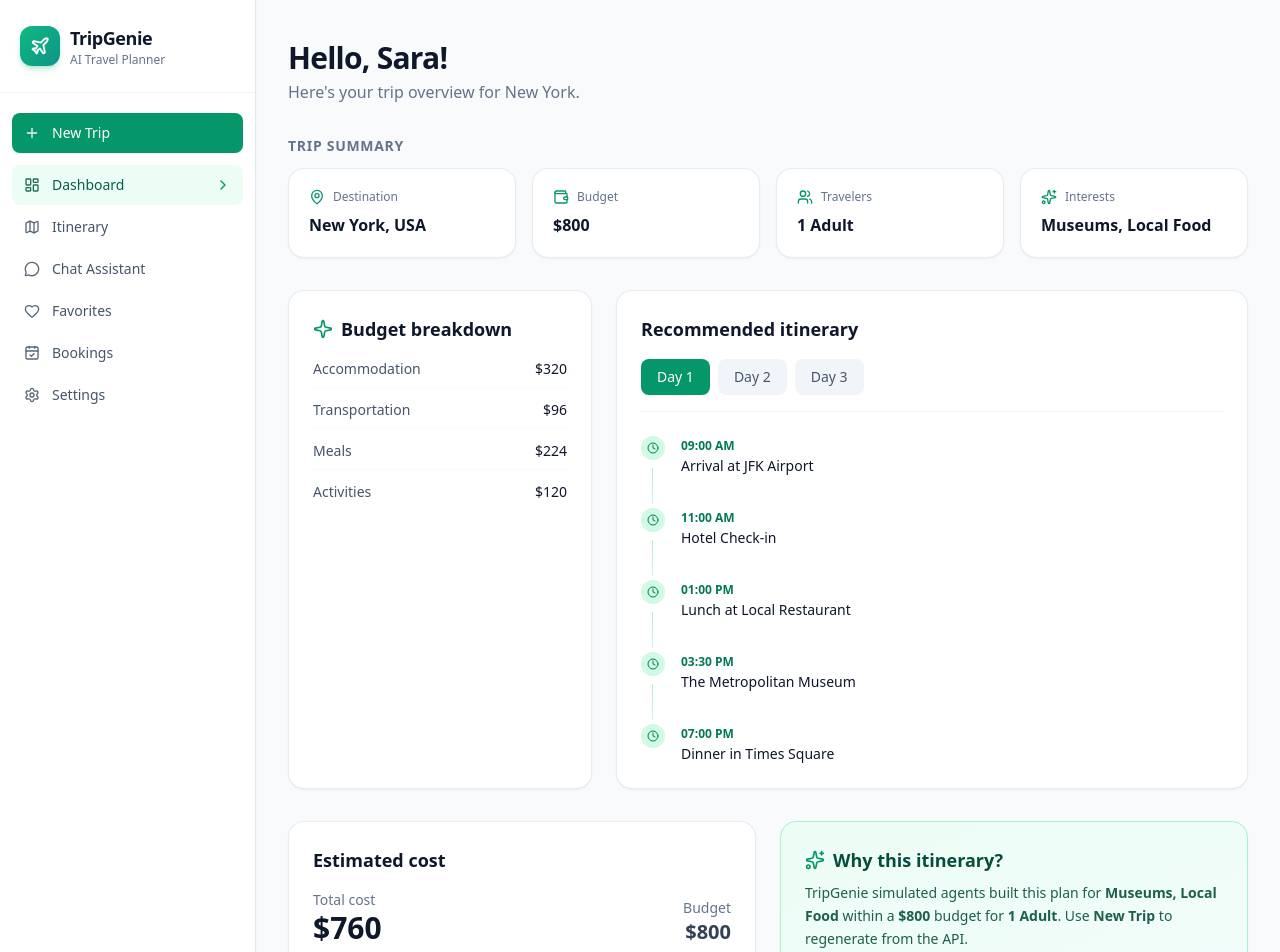
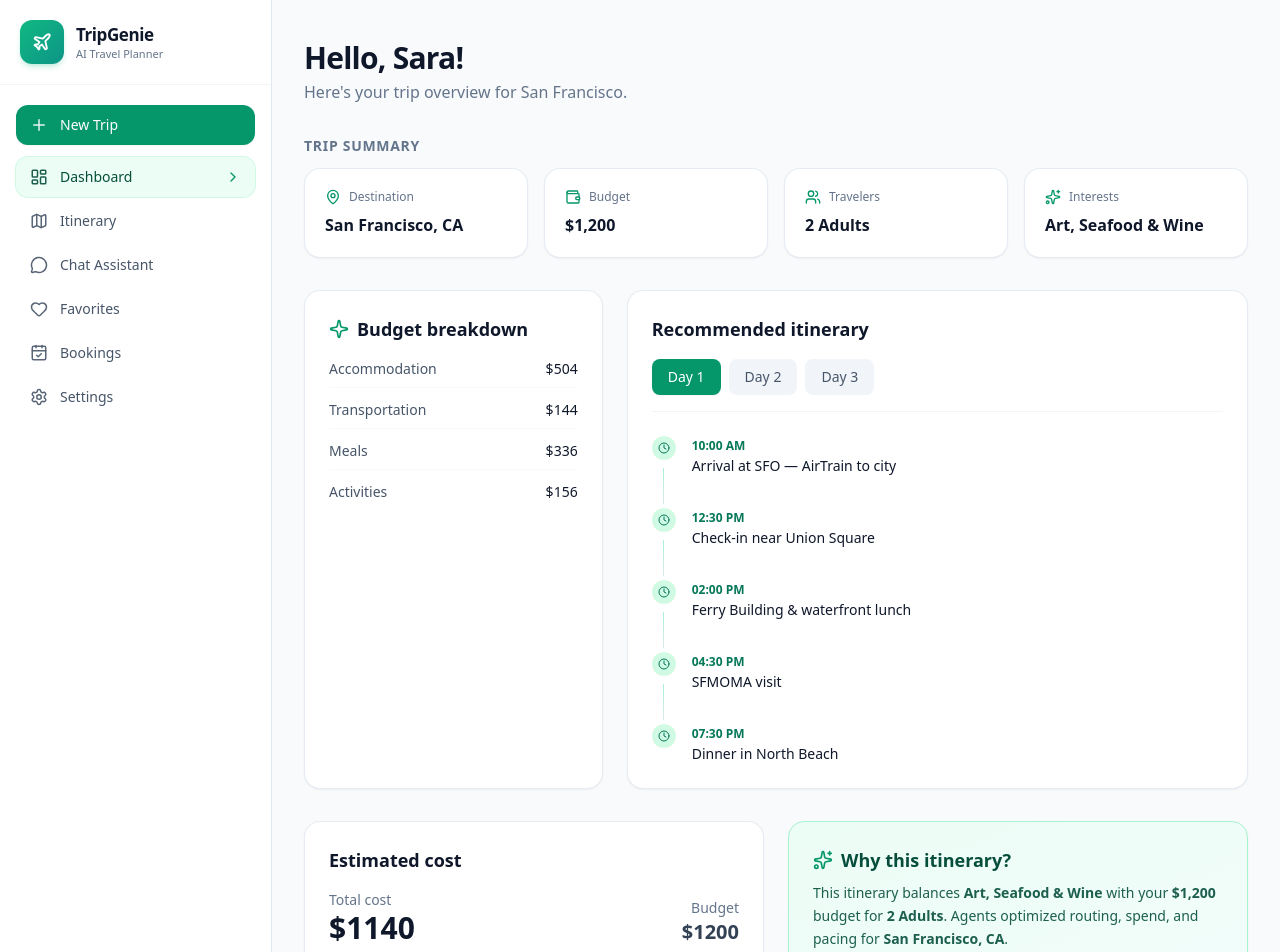
Before and after one commit to verkiyani/tripgenie-agentic-ai-travel-planner, a React app in the folder frontend/: page / in a window 1280 px wide. Shown: the top 952 px of the page. Built offline with nearby package versions, Linux system fonts and the light colour scheme; the HTML template or start-up script is replaced by a standard one.

Commit message:
Polish dashboard UI and improve agent activity design

```diff
--- a/frontend/src/App.jsx
+++ b/frontend/src/App.jsx
@@ -36,50 +36,50 @@ const NAV_ITEMS = [
 ]
 
 const DEFAULT_FORM = {
-  destination: 'New York, USA',
-  budget: 800,
-  travelers: '1 Adult',
-  interests: 'Museums, Local Food',
+  destination: 'San Francisco, CA',
+  budget: 1200,
+  travelers: '2 Adults',
+  interests: 'Art, Seafood & Wine',
 }
 
-/** Static demo until the user generates a trip via the API */
+/** Sample plan shown before the first API generate */
 const INITIAL_PLAN = {
   trip_summary: {
-    destination: 'New York, USA',
-    budget: 800,
-    travelers: '1 Adult',
-    interests: 'Museums, Local Food',
+    destination: 'San Francisco, CA',
+    budget: 1200,
+    travelers: '2 Adults',
+    interests: 'Art, Seafood & Wine',
   },
   itinerary: {
     'Day 1': [
-      { time: '09:00 AM', title: 'Arrival at JFK Airport' },
-      { time: '11:00 AM', title: 'Hotel Check-in' },
-      { time: '01:00 PM', title: 'Lunch at Local Restaurant' },
-      { time: '03:30 PM', title: 'The Metropolitan Museum' },
-      { time: '07:00 PM', title: 'Dinner in Times Square' },
+      { time: '10:00 AM', title: 'Arrival at SFO — AirTrain to city' },
+      { time: '12:30 PM', title: 'Check-in near Union Square' },
+      { time: '02:00 PM', title: 'Ferry Building & waterfront lunch' },
+      { time: '04:30 PM', title: 'SFMOMA visit' },
+      { time: '07:30 PM', title: 'Dinner in North Beach' },
     ],
     'Day 2': [
-      { time: '09:30 AM', title: 'Central Park Walk' },
-      { time: '12:00 PM', title: 'Lunch in Greenwich Village' },
-      { time: '02:00 PM', title: 'MoMA Visit' },
-      { time: '06:30 PM', title: 'Evening in Midtown' },
+      { time: '09:00 AM', title: 'Golden Gate Bridge viewpoints' },
+      { time: '12:00 PM', title: 'Seafood lunch at Fisherman\'s Wharf' },
+      { time: '03:00 PM', title: 'Exploratorium or Alcatraz cruise' },
+      { time: '07:00 PM', title: 'Sunset at Lands End' },
     ],
     'Day 3': [
-      { time: '10:00 AM', title: 'Brooklyn Bridge & DUMBO' },
-      { time: '01:00 PM', title: 'Local Food Tour' },
-      { time: '04:00 PM', title: 'Statue of Liberty Ferry' },
-      { time: '08:00 PM', title: 'Dinner — Little Italy' },
+      { time: '10:00 AM', title: 'Mission District murals & café' },
+      { time: '01:00 PM', title: 'Wine tasting — Sonoma day trip (optional)' },
+      { time: '05:00 PM', title: 'Hotel check-out' },
+      { time: '08:00 PM', title: 'Departure from SFO' },
     ],
   },
   budget_breakdown: {
-    budget: 800,
-    total_cost: 760,
-    remaining: 40,
+    budget: 1200,
+    total_cost: 1140,
+    remaining: 60,
     items: [
-      { category: 'Accommodation', amount: 320 },
-      { category: 'Transportation', amount: 96 },
-      { category: 'Meals', amount: 224 },
-      { category: 'Activities', amount: 120 },
+      { category: 'Accommodation', amount: 504 },
+      { category: 'Transportation', amount: 144 },
+      { category: 'Meals', amount: 336 },
+      { category: 'Activities', amount: 156 },
     ],
   },
   agent_steps: [],
@@ -88,32 +88,35 @@ const INITIAL_PLAN = {
 /** Single simulated booking block from API mock_confirmations */
 function BookingBlock({ title, icon: Icon, booking }) {
   if (!booking) return null
-  const statusClass =
-    booking.status === 'confirmed'
-      ? 'bg-emerald-100 text-emerald-800'
-      : 'bg-slate-100 text-slate-700'
+  const confirmed = booking.status === 'confirmed'
 
   return (
-    <div className="rounded-xl border border-slate-100 bg-slate-50/60 p-4">
-      <div className="flex items-center gap-2 mb-3">
-        <div className="flex h-8 w-8 items-center justify-center rounded-lg bg-white border border-slate-100 text-emerald-600">
-          <Icon className="h-4 w-4" />
+    <div className="rounded-xl border border-slate-200/90 bg-white p-5 shadow-sm hover:shadow-md transition-shadow h-full flex flex-col">
+      <div className="flex items-start gap-3 mb-4 pb-3 border-b border-slate-100">
+        <div className="flex h-10 w-10 shrink-0 items-center justify-center rounded-xl bg-gradient-to-br from-emerald-50 to-teal-50 text-emerald-700 ring-1 ring-emerald-100">
+          <Icon className="h-5 w-5" strokeWidth={2} />
         </div>
-        <span className="text-sm font-semibold text-slate-900">{title}</span>
+        <div className="min-w-0">
+          <p className="text-xs font-semibold uppercase tracking-wide text-slate-500">{title}</p>
+          <p className="text-sm font-semibold text-slate-900 mt-0.5 leading-snug">{booking.provider_name}</p>
         </div>
-      <dl className="space-y-2 text-sm">
+      </div>
+      <dl className="space-y-3 text-sm flex-1">
         <div>
-          <dt className="text-xs font-medium text-slate-500">Provider</dt>
-          <dd className="text-slate-900">{booking.provider_name}</dd>
+          <dt className="text-[11px] font-semibold uppercase tracking-wide text-slate-400">Confirmation ID</dt>
+          <dd className="font-mono text-xs text-slate-800 break-all mt-1 bg-slate-50 rounded-md px-2 py-1.5 border border-slate-100">
+            {booking.confirmation_id}
+          </dd>
         </div>
         <div>
-          <dt className="text-xs font-medium text-slate-500">Confirmation ID</dt>
-          <dd className="font-mono text-xs text-slate-800 break-all">{booking.confirmation_id}</dd>
-        </div>
-        <div>
-          <dt className="text-xs font-medium text-slate-500">Status</dt>
-          <dd>
-            <span className={`inline-block mt-0.5 text-xs font-medium px-2.5 py-0.5 rounded-full capitalize ${statusClass}`}>
+          <dt className="text-[11px] font-semibold uppercase tracking-wide text-slate-400">Status</dt>
+          <dd className="mt-1">
+            <span
+              className={`inline-flex items-center gap-1.5 text-xs font-semibold px-2.5 py-1 rounded-full capitalize ${
+                confirmed ? 'bg-emerald-100 text-emerald-800' : 'bg-slate-100 text-slate-700'
+              }`}
+            >
+              {confirmed && <CheckCircle2 className="h-3.5 w-3.5" />}
               {booking.status}
             </span>
           </dd>
@@ -293,49 +296,52 @@ function App() {
         setForm={setForm}
       />
 
-      <aside className="hidden lg:flex w-64 flex-col border-r border-slate-200 bg-white shadow-sm">
-        <div className="flex items-center gap-2.5 px-5 py-6 border-b border-slate-100">
-          <div className="flex h-10 w-10 items-center justify-center rounded-xl bg-gradient-to-br from-emerald-500 to-teal-600 text-white shadow-md shadow-emerald-500/25">
+      <aside className="hidden lg:flex w-[17rem] shrink-0 flex-col border-r border-slate-200 bg-white">
+        <div className="flex items-center gap-3 px-5 py-5 border-b border-slate-100">
+          <div className="flex h-11 w-11 shrink-0 items-center justify-center rounded-xl bg-gradient-to-br from-emerald-500 to-teal-600 text-white shadow-md shadow-emerald-500/20">
             <Plane className="h-5 w-5" strokeWidth={2.25} />
           </div>
-          <div>
-            <p className="text-lg font-bold tracking-tight text-slate-900">TripGenie</p>
-            <p className="text-xs text-slate-500">AI Travel Planner</p>
+          <div className="min-w-0 leading-tight">
+            <p className="text-[17px] font-bold tracking-tight text-slate-900">TripGenie</p>
+            <p className="text-[11px] font-medium text-slate-500 mt-0.5">AI Travel Planner</p>
           </div>
         </div>
 
-        <nav className="flex-1 px-3 py-4 space-y-0.5">
+        <nav className="flex-1 px-4 py-5 flex flex-col gap-1">
           {NAV_ITEMS.map(({ id, label, icon: Icon, highlight, active }) => (
             <button
               key={id}
               type="button"
               onClick={id === 'new-trip' ? () => setModalOpen(true) : undefined}
-              className={`w-full flex items-center gap-3 rounded-lg px-3 py-2.5 text-sm font-medium transition-colors ${
+              className={`w-full flex items-center gap-3 rounded-xl px-3.5 py-2.5 text-sm font-medium transition-all duration-150 ${
                 highlight
-                  ? 'mt-1 mb-3 bg-emerald-600 text-white hover:bg-emerald-700 shadow-sm'
+                  ? 'mb-2 bg-emerald-600 text-white shadow-sm hover:bg-emerald-700 hover:shadow'
                   : active
-                    ? 'bg-emerald-50 text-emerald-800'
-                    : 'text-slate-600 hover:bg-slate-100 hover:text-slate-900'
+                    ? 'bg-emerald-50 text-emerald-900 ring-1 ring-emerald-100'
+                    : 'text-slate-600 hover:bg-slate-50 hover:text-slate-900'
               }`}
             >
-              <Icon className="h-4 w-4 shrink-0 opacity-90" size={18} />
-              {label}
-              {active && !highlight && <ChevronRight className="ml-auto h-4 w-4 text-emerald-600" />}
+              <Icon className="h-[18px] w-[18px] shrink-0 opacity-90" />
+              <span className="truncate">{label}</span>
+              {active && !highlight && <ChevronRight className="ml-auto h-4 w-4 text-emerald-600 shrink-0" />}
             </button>
           ))}
         </nav>
 
-        <div className="px-4 py-4 border-t border-slate-100">
-          <p className="text-xs text-slate-400 text-center">Connected to FastAPI</p>
+        <div className="px-5 py-4 border-t border-slate-100">
+          <p className="text-[11px] text-slate-400 text-center font-medium">Capstone demo · Agentic planning</p>
         </div>
       </aside>
 
-      <div className="lg:hidden fixed top-0 left-0 right-0 z-20 flex items-center justify-between px-4 py-3 bg-white border-b border-slate-200 shadow-sm">
-        <div className="flex items-center gap-2">
-          <div className="flex h-9 w-9 items-center justify-center rounded-lg bg-gradient-to-br from-emerald-500 to-teal-600 text-white">
-            <Plane className="h-4 w-4" />
+      <div className="lg:hidden fixed top-0 left-0 right-0 z-20 flex items-center justify-between px-4 py-3 bg-white/95 backdrop-blur border-b border-slate-200 shadow-sm">
+        <div className="flex items-center gap-2.5">
+          <div className="flex h-9 w-9 shrink-0 items-center justify-center rounded-lg bg-gradient-to-br from-emerald-500 to-teal-600 text-white">
+            <Plane className="h-4 w-4" strokeWidth={2.25} />
           </div>
-          <span className="font-bold text-slate-900">TripGenie</span>
+          <div className="leading-tight">
+            <span className="font-bold text-slate-900 text-sm">TripGenie</span>
+            <p className="text-[10px] text-slate-500 font-medium">Travel Planner</p>
+          </div>
         </div>
         <button
           type="button"
@@ -389,40 +395,56 @@ function App() {
 
           {agentSteps.length > 0 && (
             <section className="rounded-2xl border border-slate-200/80 bg-white p-6 shadow-sm">
-              <h2 className="text-lg font-semibold text-slate-900 mb-4 flex items-center gap-2">
+              <h2 className="text-lg font-semibold text-slate-900 mb-1 flex items-center gap-2">
                 <Bot className="h-5 w-5 text-emerald-600" />
                 Agent Activity
               </h2>
-              <ul className="space-y-3">
-                {agentSteps.map((step, idx) => (
+              <p className="text-sm text-slate-500 mb-5">Simulated multi-agent pipeline for this trip plan.</p>
+              <ul className="space-y-4">
+                {agentSteps.map((step, idx) => {
+                  const done = step.status === 'completed'
+                  return (
                     <li
                       key={`${step.agent}-${idx}`}
-                    className="flex gap-3 rounded-lg border border-slate-100 bg-slate-50/60 px-4 py-3 text-sm"
+                      className="flex gap-3.5 rounded-xl border border-slate-100 bg-slate-50/50 px-4 py-3.5 text-sm shadow-sm"
                     >
-                    <CheckCircle2 className="h-5 w-5 text-emerald-600 shrink-0" />
+                      <CheckCircle2
+                        className={`h-5 w-5 shrink-0 mt-0.5 ${done ? 'text-emerald-600' : 'text-slate-300'}`}
+                      />
                       <div className="min-w-0 flex-1">
+                        <div className="flex flex-wrap items-center gap-2">
                           <p className="font-semibold text-slate-900">{step.agent}</p>
-                      <p className="text-xs text-slate-500 mt-0.5 capitalize">Status: {step.status}</p>
+                          <span
+                            className={`inline-flex items-center text-[11px] font-semibold px-2 py-0.5 rounded-full capitalize ${
+                              done
+                                ? 'bg-emerald-100 text-emerald-800'
+                                : 'bg-amber-50 text-amber-800'
+                            }`}
+                          >
+                            {step.status}
+                          </span>
+                        </div>
                         {step.message ? (
-                        <p className="text-sm text-slate-600 mt-1 leading-relaxed">{step.message}</p>
+                          <p className="text-sm text-slate-600 mt-2 leading-relaxed">{step.message}</p>
                         ) : null}
                       </div>
                     </li>
-                ))}
+                  )
+                })}
               </ul>
             </section>
           )}
 
           {plan.mock_confirmations && (
             <section className="rounded-2xl border border-slate-200/80 bg-white p-6 shadow-sm">
-              <h2 className="text-lg font-semibold text-slate-900 mb-4 flex items-center gap-2">
+              <h2 className="text-lg font-semibold text-slate-900 mb-1 flex items-center gap-2">
                 <CalendarCheck className="h-5 w-5 text-emerald-600" />
                 Booking summary
               </h2>
-              <p className="text-sm text-slate-500 mb-4">
-                Simulated holds from the trip generation API — not real reservations.
+              <p className="text-sm text-slate-500 mb-5">
+                Simulated confirmations for hotel, flight, and local transportation.
               </p>
-              <div className="grid grid-cols-1 md:grid-cols-3 gap-4">
+              <div className="grid grid-cols-1 md:grid-cols-3 gap-5">
                 <BookingBlock
                   title="Hotel"
                   icon={Building2}
@@ -534,9 +556,10 @@ function App() {
                 Why this itinerary?
               </h2>
               <p className="text-sm text-emerald-900/90 leading-relaxed">
-                TripGenie simulated agents built this plan for <strong>{summary.interests}</strong> within a{' '}
-                <strong>${Math.round(budget)}</strong> budget for <strong>{summary.travelers}</strong>.
-                Use <strong>New Trip</strong> to regenerate from the API.
+                This itinerary balances <strong>{summary.interests}</strong> with your{' '}
+                <strong>${Math.round(budget).toLocaleString()}</strong> budget for{' '}
+                <strong>{summary.travelers}</strong>. Agents optimized routing, spend, and pacing for{' '}
+                <strong>{summary.destination}</strong>.
               </p>
             </section>
           </div>
```
Lines whose indentation alone changed are shown as unchanged.
